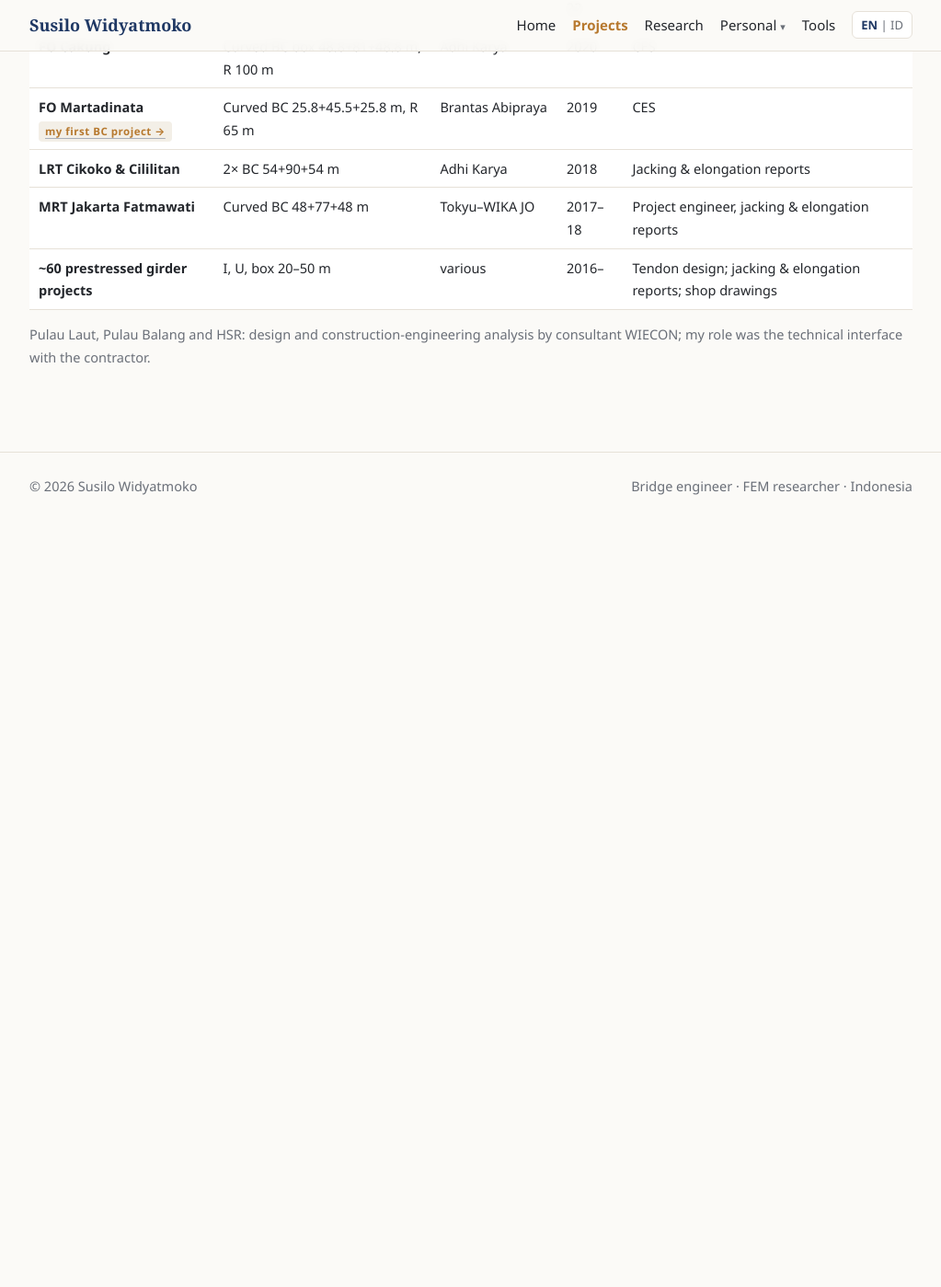
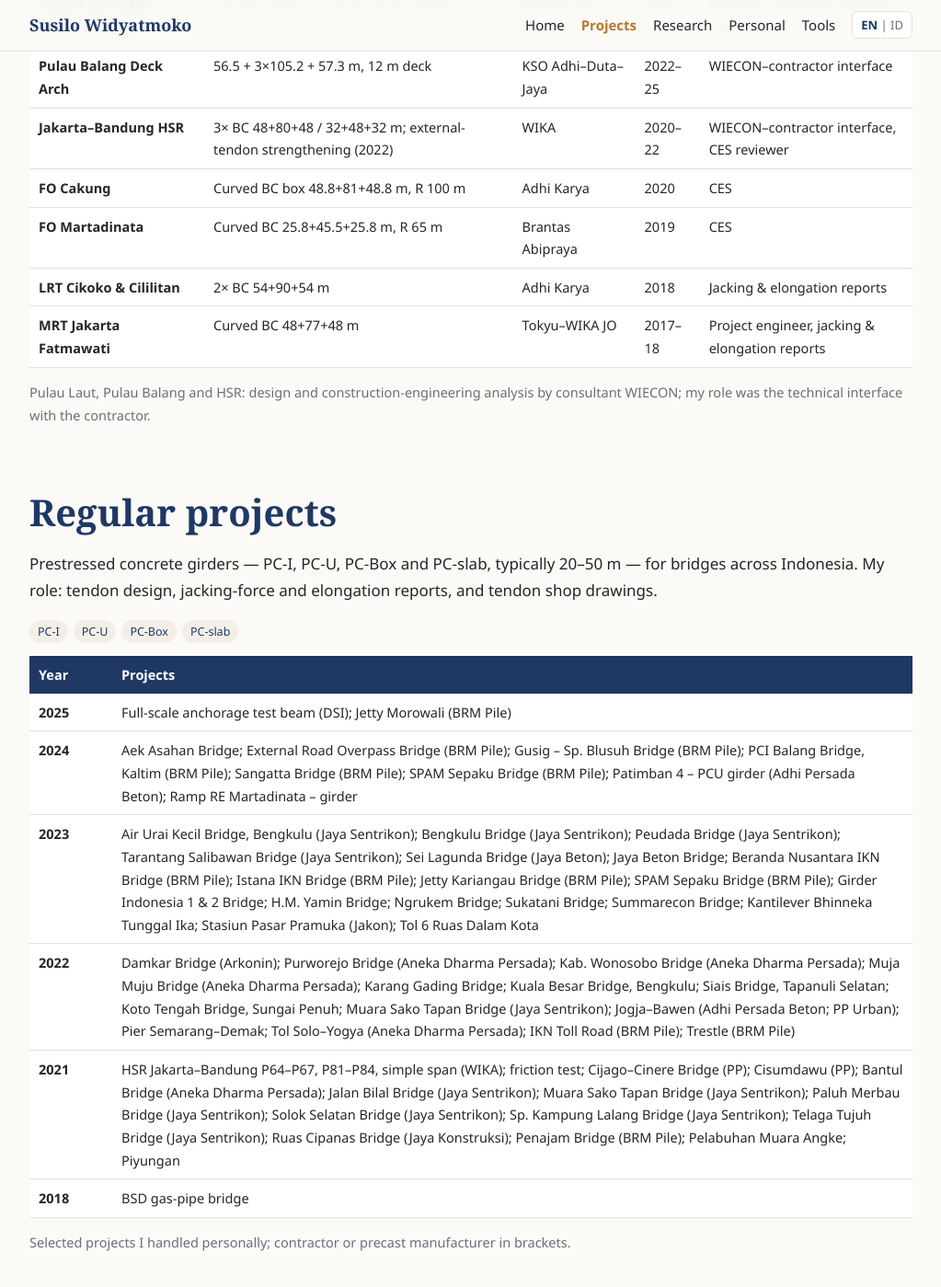
Before and after one commit to susilowidyatmoko/susilowidyatmoko.github.io, a Jekyll site: the page built from projects.html, in a window 1280 px wide and 1400 px high, scrolled down 3823 px. Shown: the whole window at 92% size, without its empty margins (128-1151 px from the left). Built offline with Jekyll 4.4.1, drawn with Linux system fonts in a browser that asks for light colours; before the commit the page ends 4388 px from its top, so only the background shows below that; some of the changed text lies outside the part shown.

Commit message:
Split special and regular projects; hold back personal pages
- Projects: special (BC, cable-stayed, arch) vs regular (PC-I/U/Box/slab girders, data in _data/regular_projects.yml)
- Personal journey and writing excluded from the build for now; nav points to a coming-soon page (personal_ready flag)

Co-Authored-By: Claude Opus 5.5 <noreply@anthropic.com>

```diff
--- a/_config.yml
+++ b/_config.yml
@@ -19,3 +19,10 @@ exclude:
   - Gemfile
   - Gemfile.lock
   - vendor/
+  - personal.html   # personal
+  - writing.html    # personal
+  - _posts          # personal
+
+# Personal section (journey + writing) is not published yet.
+# To publish: set personal_ready: true and delete the three lines marked "personal" under exclude.
+personal_ready: false
--- /dev/null
+++ b/_data/regular_projects.yml
@@ -0,0 +1,71 @@
+# Regular projects (prestressed girders), from the CV project list. id / en names.
+# Special projects (BC, cable-stayed, arch) are in projects.html.
+- year: "2025"
+  items:
+    - { id: "Balok uji skala penuh angkur DSI", en: "Full-scale anchorage test beam (DSI)" }
+    - { id: "Jetty Morowali (BRM Pile)", en: "Jetty Morowali (BRM Pile)" }
+- year: "2024"
+  items:
+    - { id: "Jembatan Aek Asahan", en: "Aek Asahan Bridge" }
+    - { id: "Jembatan External Road Overpass (BRM Pile)", en: "External Road Overpass Bridge (BRM Pile)" }
+    - { id: "Jembatan Gusig – Sp. Blusuh (BRM Pile)", en: "Gusig – Sp. Blusuh Bridge (BRM Pile)" }
+    - { id: "Jembatan PCI Balang, Kaltim (BRM Pile)", en: "PCI Balang Bridge, Kaltim (BRM Pile)" }
+    - { id: "Jembatan Sangatta (BRM Pile)", en: "Sangatta Bridge (BRM Pile)" }
+    - { id: "Jembatan SPAM Sepaku (BRM Pile)", en: "SPAM Sepaku Bridge (BRM Pile)" }
+    - { id: "Patimban 4 – PCU girder (Adhi Persada Beton)", en: "Patimban 4 – PCU girder (Adhi Persada Beton)" }
+    - { id: "Ramp RE Martadinata – girder", en: "Ramp RE Martadinata – girder" }
+- year: "2023"
+  items:
+    - { id: "Jembatan Air Urai Kecil, Bengkulu (Jaya Sentrikon)", en: "Air Urai Kecil Bridge, Bengkulu (Jaya Sentrikon)" }
+    - { id: "Jembatan Bengkulu (Jaya Sentrikon)", en: "Bengkulu Bridge (Jaya Sentrikon)" }
+    - { id: "Jembatan Peudada (Jaya Sentrikon)", en: "Peudada Bridge (Jaya Sentrikon)" }
+    - { id: "Jembatan Tarantang Salibawan (Jaya Sentrikon)", en: "Tarantang Salibawan Bridge (Jaya Sentrikon)" }
+    - { id: "Jembatan Sei Lagunda (Jaya Beton)", en: "Sei Lagunda Bridge (Jaya Beton)" }
+    - { id: "Jembatan Jaya Beton", en: "Jaya Beton Bridge" }
+    - { id: "Jembatan Beranda Nusantara IKN (BRM Pile)", en: "Beranda Nusantara IKN Bridge (BRM Pile)" }
+    - { id: "Jembatan Istana IKN (BRM Pile)", en: "Istana IKN Bridge (BRM Pile)" }
+    - { id: "Jembatan Jetty Kariangau (BRM Pile)", en: "Jetty Kariangau Bridge (BRM Pile)" }
+    - { id: "Jembatan SPAM Sepaku (BRM Pile)", en: "SPAM Sepaku Bridge (BRM Pile)" }
+    - { id: "Jembatan Girder Indonesia 1 & 2", en: "Girder Indonesia 1 & 2 Bridge" }
+    - { id: "Jembatan H.M. Yamin", en: "H.M. Yamin Bridge" }
+    - { id: "Jembatan Ngrukem", en: "Ngrukem Bridge" }
+    - { id: "Jembatan Sukatani", en: "Sukatani Bridge" }
+    - { id: "Jembatan Summarecon", en: "Summarecon Bridge" }
+    - { id: "Kantilever Bhinneka Tunggal Ika", en: "Kantilever Bhinneka Tunggal Ika" }
+    - { id: "Stasiun Pasar Pramuka (Jakon)", en: "Stasiun Pasar Pramuka (Jakon)" }
+    - { id: "Tol 6 Ruas Dalam Kota", en: "Tol 6 Ruas Dalam Kota" }
+- year: "2022"
+  items:
+    - { id: "Jembatan Damkar (Arkonin)", en: "Damkar Bridge (Arkonin)" }
+    - { id: "Jembatan Purworejo (Aneka Dharma Persada)", en: "Purworejo Bridge (Aneka Dharma Persada)" }
+    - { id: "Jembatan Kab. Wonosobo (Aneka Dharma Persada)", en: "Kab. Wonosobo Bridge (Aneka Dharma Persada)" }
+    - { id: "Jembatan Muja Muju (Aneka Dharma Persada)", en: "Muja Muju Bridge (Aneka Dharma Persada)" }
+    - { id: "Jembatan Karang Gading", en: "Karang Gading Bridge" }
+    - { id: "Jembatan Kuala Besar, Bengkulu", en: "Kuala Besar Bridge, Bengkulu" }
+    - { id: "Jembatan Siais, Tapanuli Selatan", en: "Siais Bridge, Tapanuli Selatan" }
+    - { id: "Jembatan Koto Tengah, Sungai Penuh", en: "Koto Tengah Bridge, Sungai Penuh" }
+    - { id: "Jembatan Muara Sako Tapan (Jaya Sentrikon)", en: "Muara Sako Tapan Bridge (Jaya Sentrikon)" }
+    - { id: "Jogja–Bawen (Adhi Persada Beton; PP Urban)", en: "Jogja–Bawen (Adhi Persada Beton; PP Urban)" }
+    - { id: "Pier Semarang–Demak", en: "Pier Semarang–Demak" }
+    - { id: "Tol Solo–Yogya (Aneka Dharma Persada)", en: "Tol Solo–Yogya (Aneka Dharma Persada)" }
+    - { id: "Jalan Tol IKN (BRM Pile)", en: "IKN Toll Road (BRM Pile)" }
+    - { id: "Trestle (BRM Pile)", en: "Trestle (BRM Pile)" }
+- year: "2021"
+  items:
+    - { id: "HSR Jakarta–Bandung P64–P67, P81–P84, simple span (WIKA); friction test", en: "HSR Jakarta–Bandung P64–P67, P81–P84, simple span (WIKA); friction test" }
+    - { id: "Jembatan Cijago–Cinere (PP)", en: "Cijago–Cinere Bridge (PP)" }
+    - { id: "Cisumdawu (PP)", en: "Cisumdawu (PP)" }
+    - { id: "Jembatan Bantul (Aneka Dharma Persada)", en: "Bantul Bridge (Aneka Dharma Persada)" }
+    - { id: "Jembatan Jalan Bilal (Jaya Sentrikon)", en: "Jalan Bilal Bridge (Jaya Sentrikon)" }
+    - { id: "Jembatan Muara Sako Tapan (Jaya Sentrikon)", en: "Muara Sako Tapan Bridge (Jaya Sentrikon)" }
+    - { id: "Jembatan Paluh Merbau (Jaya Sentrikon)", en: "Paluh Merbau Bridge (Jaya Sentrikon)" }
+    - { id: "Jembatan Solok Selatan (Jaya Sentrikon)", en: "Solok Selatan Bridge (Jaya Sentrikon)" }
+    - { id: "Jembatan Sp. Kampung Lalang (Jaya Sentrikon)", en: "Sp. Kampung Lalang Bridge (Jaya Sentrikon)" }
+    - { id: "Jembatan Telaga Tujuh (Jaya Sentrikon)", en: "Telaga Tujuh Bridge (Jaya Sentrikon)" }
+    - { id: "Jembatan Ruas Cipanas (Jaya Konstruksi)", en: "Ruas Cipanas Bridge (Jaya Konstruksi)" }
+    - { id: "Jembatan Penajam (BRM Pile)", en: "Penajam Bridge (BRM Pile)" }
+    - { id: "Pelabuhan Muara Angke", en: "Pelabuhan Muara Angke" }
+    - { id: "Piyungan", en: "Piyungan" }
+- year: "2018"
+  items:
+    - { id: "Jembatan Pipa Gas BSD", en: "BSD gas-pipe bridge" }
--- a/_layouts/default.html
+++ b/_layouts/default.html
@@ -16,6 +16,7 @@
     <a data-k="home" href="{{ '/' | relative_url }}"><span class="en">Home</span><span class="id">Beranda</span></a>
     <a data-k="projects" href="{{ '/projects.html' | relative_url }}"><span class="en">Projects</span><span class="id">Proyek</span></a>
     <a data-k="research" href="{{ '/research.html' | relative_url }}"><span class="en">Research</span><span class="id">Riset</span></a>
+    {% if site.personal_ready %}
     <div class="drop">
       <a data-k="personal" href="{{ '/personal.html' | relative_url }}">Personal <span class="caret">▾</span></a>
       <div class="menu">
@@ -23,6 +24,9 @@
         <a href="{{ '/writing.html' | relative_url }}"><span class="en">Writing</span><span class="id">Tulisan</span></a>
       </div>
     </div>
+    {% else %}
+    <a data-k="personal" href="{{ '/coming-soon.html' | relative_url }}">Personal</a>
+    {% endif %}
     <a data-k="tools" href="{{ '/tools/' | relative_url }}"><span class="en">Tools</span><span class="id">Tools</span></a>
   </div>
   <button class="lang-btn" type="button" aria-label="Switch language"><span class="en"><b>EN</b> | ID</span><span class="id">EN | <b>ID</b></span></button>
--- a/projects.html
+++ b/projects.html
@@ -4,7 +4,12 @@ title: Projects
 nav: projects
 ---
 <section>
-  <h2><span class="en">Featured projects</span><span class="id">Proyek unggulan</span></h2>
+  <p class="kicker"><span class="en">Projects</span><span class="id">Proyek</span></p>
+  <h1><span class="en">Special projects</span><span class="id">Proyek khusus</span></h1>
+  <p class="en">Balanced-cantilever, cable-stayed and arch bridges. <a href="#regular">Regular projects (prestressed girders) ↓</a></p>
+  <p class="id">Jembatan balanced cantilever, cable stay, dan pelengkung (arch). <a href="#regular">Proyek reguler (girder prategang) ↓</a></p>
+
+  <h2 style="margin-top:28px"><span class="en">Featured</span><span class="id">Unggulan</span></h2>
   <p class="muted en">Balanced-cantilever box-girder bridges in which I carried out the construction engineering services (CES) as design engineer at PT Delta Systech Indonesia. Elevations are schematic.</p>
   <p class="muted id">Jembatan box girder balanced cantilever yang construction engineering service (CES)-nya saya kerjakan sebagai design engineer di PT Delta Systech Indonesia. Gambar elevasi bersifat skematik.</p>
 
@@ -144,7 +149,7 @@ nav: projects
 </section>
 
 <section>
-  <h2><span class="en">Other projects</span><span class="id">Proyek lainnya</span></h2>
+  <h2><span class="en">Other special projects</span><span class="id">Proyek khusus lainnya</span></h2>
   <div class="table-wrap"><table class="proj">
     <tr>
       <th><span class="en">Project</span><span class="id">Proyek</span></th>
@@ -162,13 +167,13 @@ nav: projects
       <td>KSO Adhi–Duta–Jaya</td><td>2022–25</td>
       <td><span class="en">WIECON–contractor interface</span><span class="id">Penghubung WIECON–kontraktor</span></td></tr>
     <tr><td><span class="en">Jakarta–Bandung HSR</span><span class="id">Kereta Cepat Jakarta–Bandung</span></td>
-      <td>3× BC 48+80+48 / 32+48+32 m</td>
+      <td><span class="en">3× BC 48+80+48 / 32+48+32 m; external-tendon strengthening (2022)</span><span class="id">3× BC 48+80+48 / 32+48+32 m; perkuatan tendon eksternal (2022)</span></td>
       <td>WIKA</td><td>2020–22</td>
       <td><span class="en">WIECON–contractor interface, CES reviewer</span><span class="id">Penghubung WIECON–kontraktor, reviewer CES</span></td></tr>
     <tr><td>FO Cakung</td>
       <td><span class="en">Curved BC box 48.8+81+48.8 m, R 100 m</span><span class="id">BC box lengkung 48,8+81+48,8 m, R 100 m</span></td>
       <td>Adhi Karya</td><td>2020</td><td>CES</td></tr>
-    <tr><td>FO Martadinata<br><a class="badge" href="{{ '/personal.html#martadinata' | relative_url }}"><span class="en">my first BC project →</span><span class="id">proyek BC pertama saya →</span></a></td>
+    <tr><td>FO Martadinata{% if site.personal_ready %}<br><a class="badge" href="{{ '/personal.html#martadinata' | relative_url }}"><span class="en">my first BC project →</span><span class="id">proyek BC pertama saya →</span></a>{% endif %}</td>
       <td><span class="en">Curved BC 25.8+45.5+25.8 m, R 65 m</span><span class="id">BC lengkung 25,8+45,5+25,8 m, R 65 m</span></td>
       <td>Brantas Abipraya</td><td>2019</td><td>CES</td></tr>
     <tr><td>LRT Cikoko & Cililitan</td>
@@ -179,13 +184,28 @@ nav: projects
       <td><span class="en">Curved BC 48+77+48 m</span><span class="id">BC lengkung 48+77+48 m</span></td>
       <td>Tokyu–WIKA JO</td><td>2017–18</td>
       <td><span class="en">Project engineer, jacking & elongation reports</span><span class="id">Project engineer, laporan jacking & elongasi</span></td></tr>
-    <tr><td><span class="en">~60 prestressed girder projects</span><span class="id">±60 proyek girder prategang</span></td>
-      <td>I, U, box 20–50 m</td>
-      <td><span class="en">various</span><span class="id">berbagai</span></td><td>2016–</td>
-      <td><span class="en">Tendon design; jacking & elongation reports; shop drawings</span><span class="id">Desain tendon; laporan jacking & elongasi; shop drawing</span></td></tr>
   </table></div>
   <p class="muted small en">Pulau Laut, Pulau Balang and HSR: design and construction-engineering analysis by consultant WIECON; my role was the technical interface with the contractor.</p>
   <p class="muted small id">Pulau Laut, Pulau Balang, dan HSR: desain dan analisis construction engineering oleh konsultan WIECON; peran saya sebagai penghubung teknis dengan kontraktor.</p>
 </section>
 
+<section id="regular">
+  <h1><span class="en">Regular projects</span><span class="id">Proyek reguler</span></h1>
+  <p class="en">Prestressed concrete girders — PC-I, PC-U, PC-Box and PC-slab, typically 20–50 m — for bridges across Indonesia. My role: tendon design, jacking-force and elongation reports, and tendon shop drawings.</p>
+  <p class="id">Girder beton prategang — PC-I, PC-U, PC-Box, dan PC-slab, umumnya bentang 20–50 m — untuk jembatan di berbagai daerah di Indonesia. Peran saya: desain tendon, laporan gaya jacking dan elongasi, serta shop drawing tendon.</p>
+  <ul class="tags" style="margin-bottom:14px"><li>PC-I</li><li>PC-U</li><li>PC-Box</li><li>PC-slab</li></ul>
+  <div class="table-wrap"><table class="proj">
+    <tr>
+      <th style="width:90px"><span class="en">Year</span><span class="id">Tahun</span></th>
+      <th><span class="en">Projects</span><span class="id">Proyek</span></th>
+    </tr>
+    {% for g in site.data.regular_projects %}
+    <tr><td>{{ g.year }}</td>
+      <td><span class="en">{% for p in g.items %}{{ p.en }}{% unless forloop.last %}; {% endunless %}{% endfor %}</span><span class="id">{% for p in g.items %}{{ p.id }}{% unless forloop.last %}; {% endunless %}{% endfor %}</span></td></tr>
+    {% endfor %}
+  </table></div>
+  <p class="muted small en">Selected projects I handled personally; contractor or precast manufacturer in brackets.</p>
+  <p class="muted small id">Proyek terpilih yang saya tangani langsung; kontraktor atau produsen precast dalam kurung.</p>
+</section>
+
 {% include gallery.html section="projects" %}
```
Also changed, not shown: coming-soon.html (added, +15 -0 lines), index.html (+4 -3 lines).
